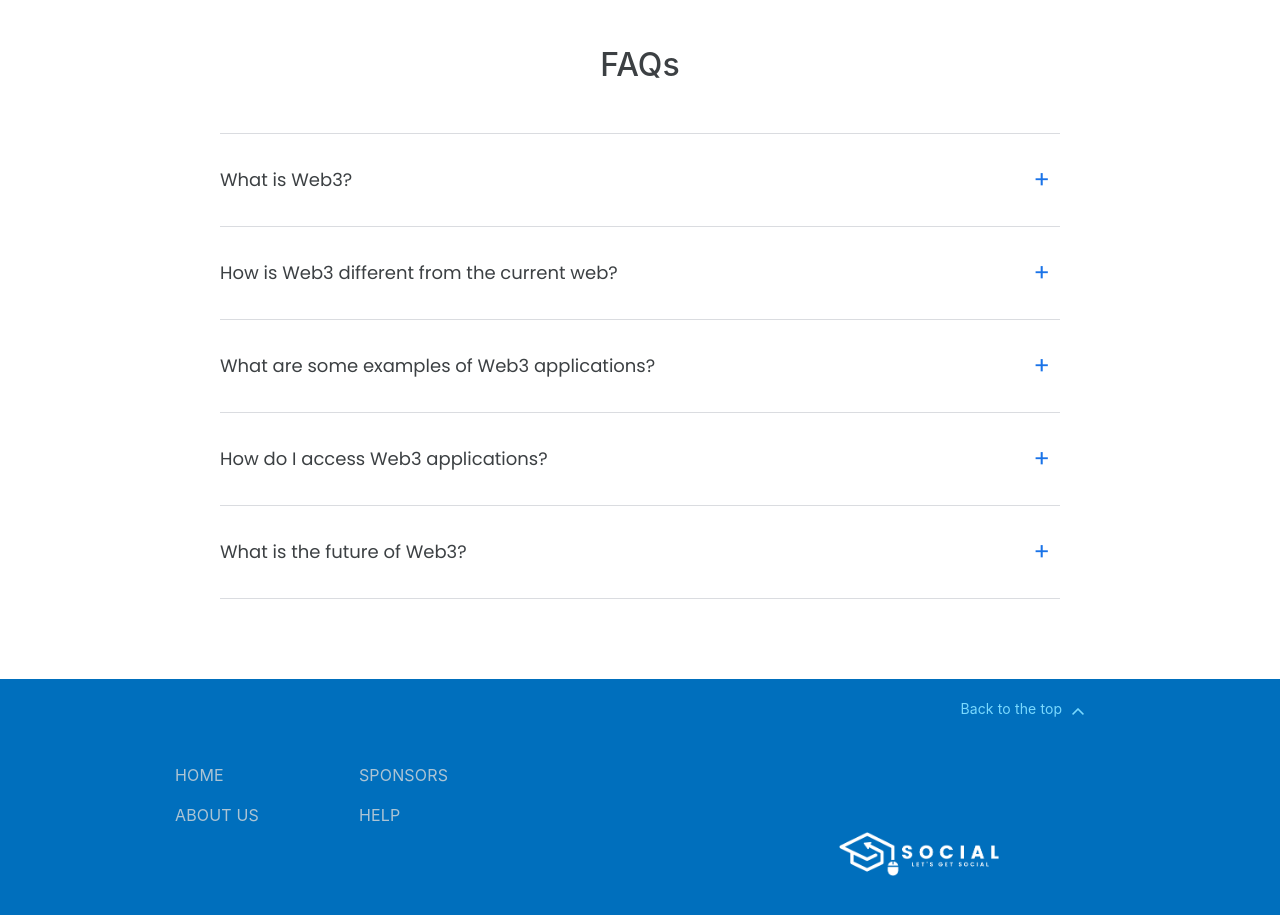
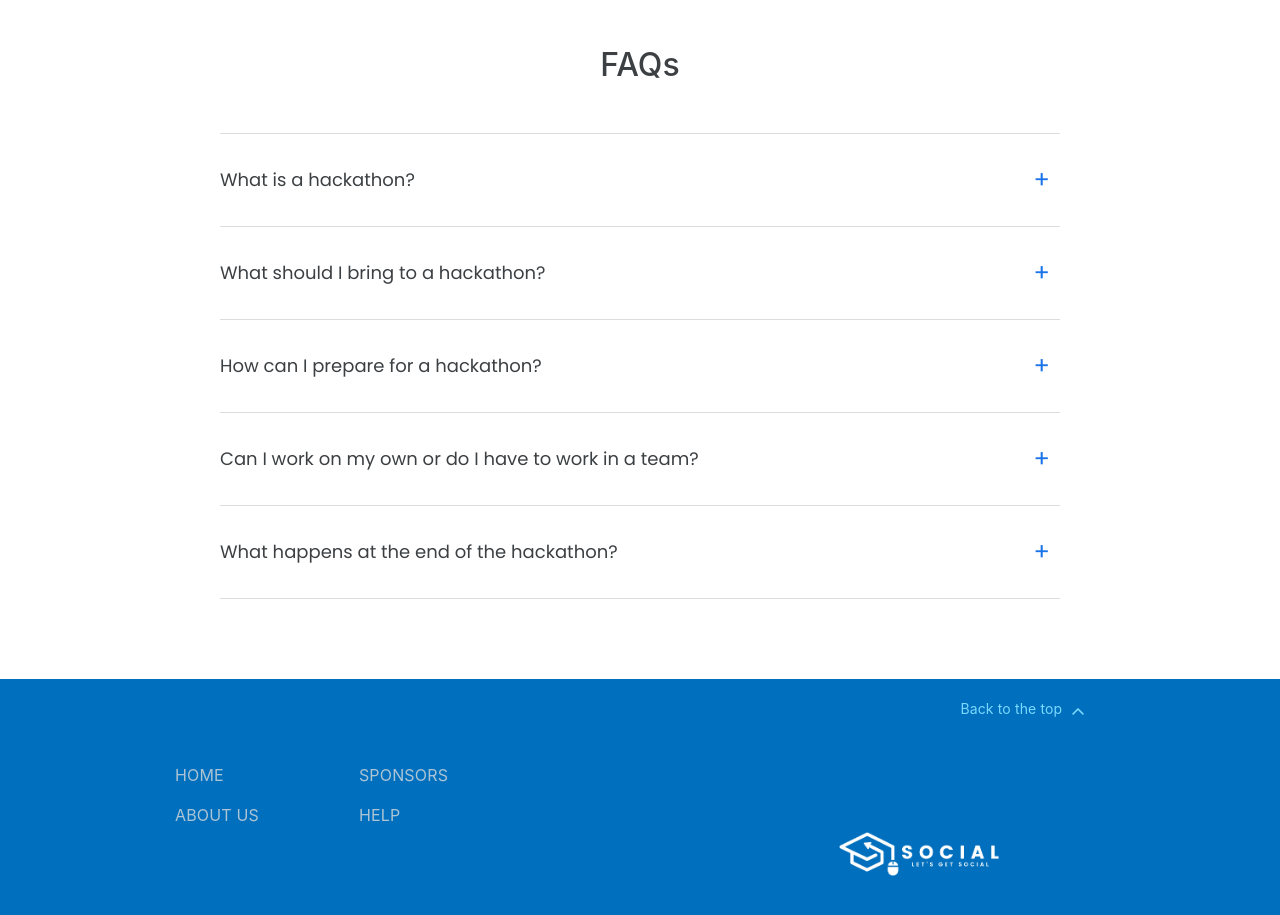
Before and after one commit to VishrutAggarwal/CodeRush, a React (Create React App) app: page / in a window 1280 px wide. Shown: the part 3280-4195 px from the top of the page. Built offline with nearby package versions, Linux system fonts and the light colour scheme.

Commit message:
chore: update FAQs

```diff
--- a/src/components/js/homeData.js
+++ b/src/components/js/homeData.js
@@ -208,39 +208,36 @@ export const CommunityPartners = [
 export const FAQs = [
     {
         questionId: "question1",
-        questionText: `What is Web3?`,
-        answerText: `Web3, also known as Web 3.0, is the next iteration of the internet that utilizes
-        blockchain technology to create a decentralized and more secure network.`,
+        questionText: `What is a hackathon?`,
+        answerText: `A hackathon is an event where participants, often in teams, come together to
+        brainstorm, design, and develop new software or hardware projects in a limited amount of
+        time, usually 24 hours.`,
     },
     {
         questionId: "question2",
-        questionText: `How is Web3 different from the current web?`,
-        answerText: `Web3 is different from the current web (Web 2.0) in that it utilizes blockchain
-        technology to create a decentralized network where users have more control over their data and
-        transactions. This eliminates the need for centralized intermediaries and increases security
-        and privacy.`,
+        questionText: `What should I bring to a hackathon?`,
+        answerText: `You should bring a laptop, charger, and any necessary hardware or equipment
+        for your project. It's also a good idea to bring a change of clothes and toiletries, as
+        well as snacks and drinks to keep yourself fueled throughout the event.`,
     },
     {
         questionId: "question3",
-        questionText: `What are some examples of Web3 applications?`,
-        answerText: `Web3 applications, also known as dApps, can include decentralized exchanges,
-        prediction markets, social networks, and more. These dApps run on blockchain networks like
-        Ethereum and allow users to interact with them in a decentralized and trustless manner.`,
+        questionText: `How can I prepare for a hackathon?`,
+        answerText: `Familiarize yourself with the theme or focus of the hackathon, and think about
+        what kind of project you would like to work on. It's also helpful to brush up on any
+        programming languages or technologies you plan to use during the event.`,
     },
     {
         questionId: "question4",
-        questionText: `How do I access Web3 applications?`,
-        answerText: `To access web3 applications, you will need a web3-enabled browser such as
-        MetaMask or Trust Wallet. These browsers allow you to interact with dApps by connecting to
-        a blockchain network and providing a digital wallet to store your cryptocurrency.`,
+        questionText: `Can I work on my own or do I have to work in a team?`,
+        answerText: `You have to make a team on devfolio min 2 max 3`,
     },
     {
         questionId: "question5",
-        questionText: `What is the future of Web3?`,
-        answerText: `The future of web3 is still uncertain, but it is likely that we will see more
-        adoption of decentralized applications and a shift towards a more decentralized internet.
-        With the advent of new technologies like sharding, interoperability, and layer 2 scaling
-        solutions, the web3 ecosystem is expected to evolve rapidly in the coming years.`,
+        questionText: `What happens at the end of the hackathon?`,
+        answerText: `At the end of the hackathon, teams will present their projects to a panel of judges.
+        The judges will then decide on the winning projects based on criteria such as creativity,
+        technical difficulty, and overall execution. Prizes are often awarded to the winning teams.`,
     },
     // {
     //     questionId: "question6",
```
